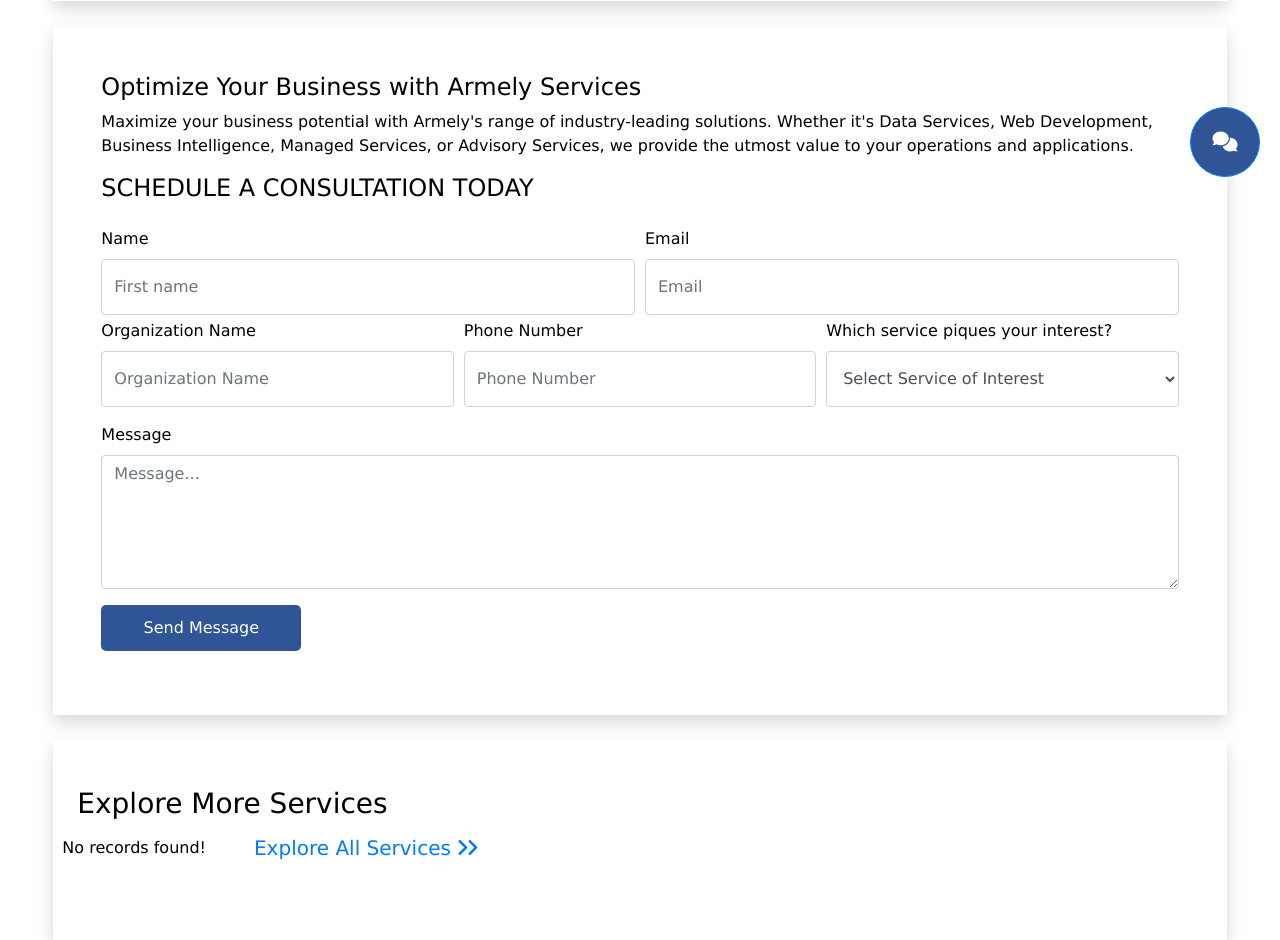
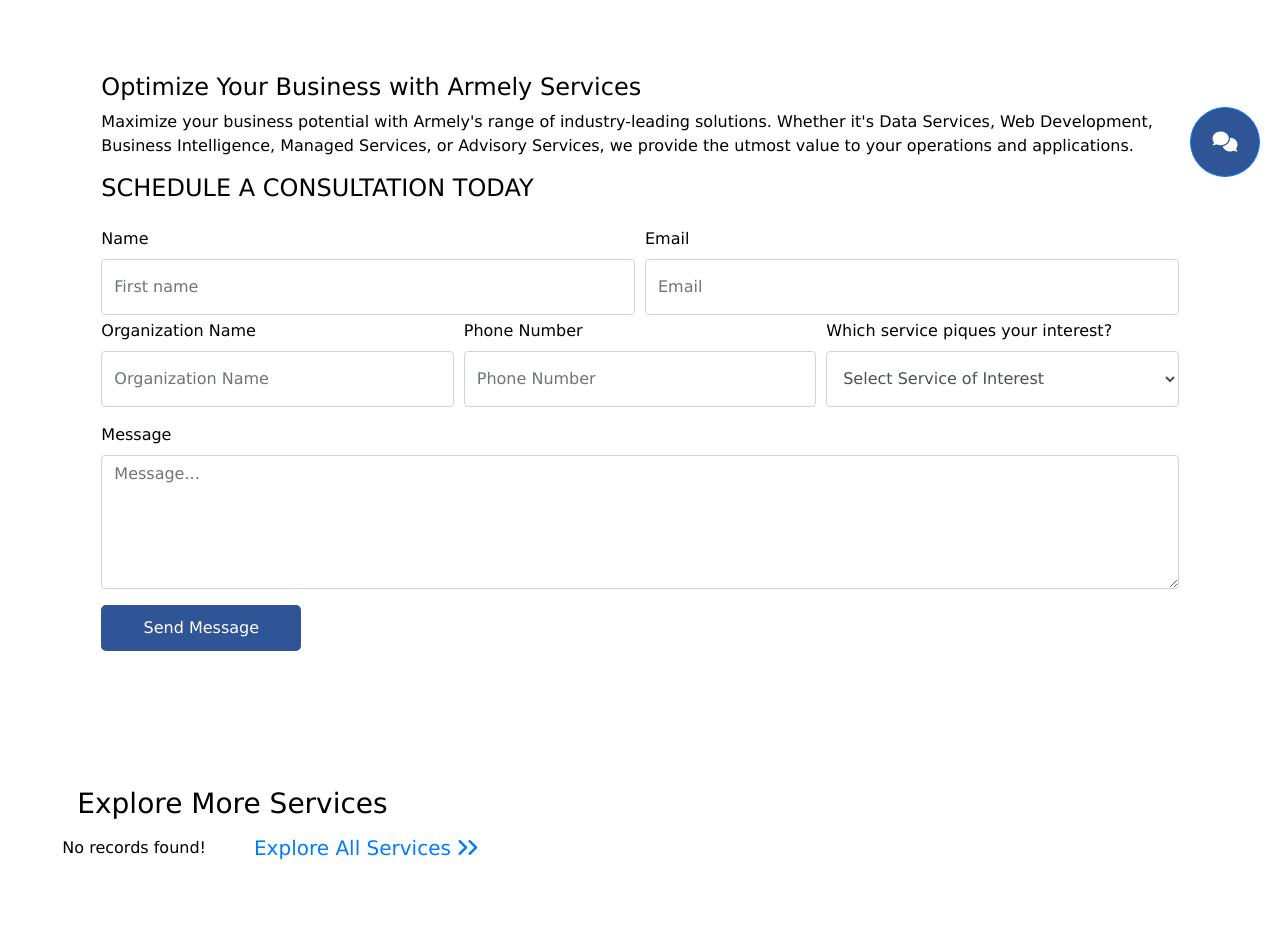
Before and after one commit to Malvine254/project, a PHP site: page /service_details.php in a window 1280 px wide. Shown: the part 603-1543 px from the top of the page. Run offline with PHP 8.4, Linux system fonts and the light colour scheme; data that the repository does not hold is empty; some libraries are stand-ins or nearby versions.

Commit message:
changed man

```diff
--- a/service_details.php
+++ b/service_details.php
@@ -36,7 +36,7 @@
 
   } ?>
   <div class="margin-top"></div>
-  <div class="container col-sm-11 shadow p-4">
+  <div class="container col-sm-11  p-4">
   <div class="mt-2">
     <div class="row">
     <div class="col-md-6 order-md-2">
@@ -67,7 +67,7 @@
   </div>
   </div>
 <section>
-  <div class="container col-md-11 mt-4 shadow p-5">
+  <div class="container col-md-11 mt-4  p-5">
     <div class="">
         <h4>Optimize Your Business with Armely Services</h4>
         <p class="mt-2">Maximize your business potential with Armely's range of industry-leading solutions. Whether it's Data Services, Web Development, Business Intelligence, Managed Services, or Advisory Services, we provide the utmost value to your operations and applications.</p>
@@ -130,7 +130,7 @@
 
 
 <section class="mt-4">
-  <div class="container py-5 col-md-11 mt-1 p-4 col-sm-12 shadow">
+  <div class="container py-5 col-md-11 mt-1 p-4 col-sm-12 ">
     <div class="row d-flex justify-content-start">
       <div class=" col-xl-12">
         <h3 class="fw-bold mb-2">Explore More Services</h3>
```
